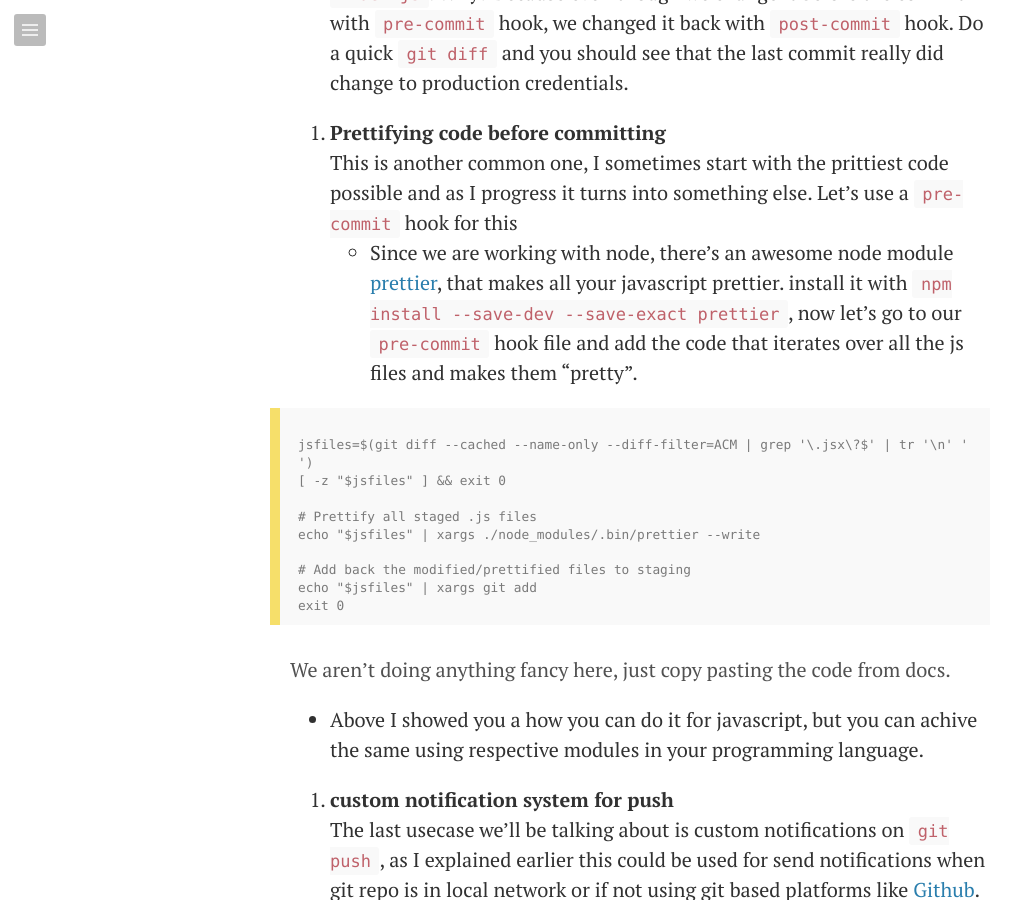
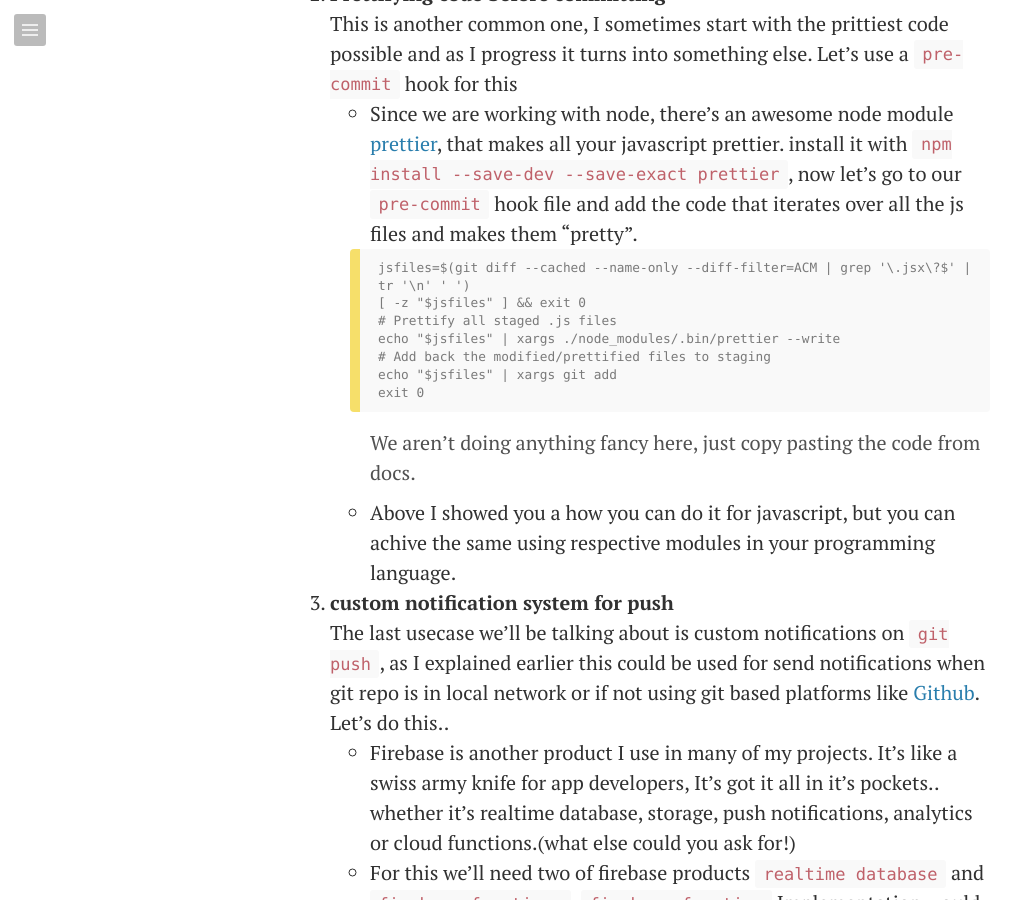
Before and after one commit to pavitran/blog, a Jekyll site: the page built from _posts/2017-10-29-hooking-up-with-git-hooks.md, in a window 1280 px wide and 900 px high, scrolled down 4518 px. Shown: the whole window, without its empty margins (0-1034 px from the left). Built offline with Jekyll 4.4.1, drawn with Linux system fonts in a browser that asks for light colours; Markdown is read by kramdown in place of the engine named in the settings; comment, search, counter and statistics services are not loaded; some of the changed text lies outside the part shown.

Commit message:
few more changes with karmdown

````diff
--- a/_config.yml
+++ b/_config.yml
@@ -1,5 +1,5 @@
 # Dependencies
-markdown:	redcarpet
+markdown:	kramdown
 highlighter:	true
 
 # Permalinks
--- a/_posts/2017-10-29-hooking-up-with-git-hooks.md
+++ b/_posts/2017-10-29-hooking-up-with-git-hooks.md
@@ -52,29 +52,29 @@
 1. **Different credentials for dev and production**
   I usually have different credentials file for dev and production, let's call them `credentials.json` and `credentials-dev.json`. Now we usually have to switch them before commiting the code, let's automate it with hooks..
  - In the current `hooks` directory you'd have a file with the name `pre-commit.sample`, remove the `.sample` extension, save and open up the file in your favourite text editor. You should see some sample bash script, let's ignore it for now and remove all the content's of the file(except the `#!/bin/sh`). Now let's assume you are working with a node project and in your project directory have a `index.js` file, this is the file in which we require the credentials. Let's switch the occurances of `credentials-dev.json` with `credentials.json` using sed..
-   <pre><code class="bash">
-    sed -i "s/credentials-dev.json/credentials.json/g" ./src/index.js
-    git add ./src/index.js
-  </code></pre>
+     ```
+        sed -i "s/credentials-dev.json/credentials.json/g" ./src/index.js
+        git add ./src/index.js
+      ```
   This would replace all the occurance of our dev credentials with production credentials, and the next line `git add ./src/index.js` to add the chaged file back to the staging, you could do `git add .` if you are updating multiple files in the hooks. Save it, try commiting the code and you should see the changes in the file.
  - We just switched the credentials to production, but wait again for development you have to switch them back manually, seems inefficient🤔. Let's improvise it. Create a new hook that changes back the production credentials to dev, in same `hooks` directory create a new file `post-commit`(without any extension). open the file in editor and add `#!/bin/sh` on top, again just one line which does the exact opposite.
-  <pre><code class="bash">
+  ```
   sed -i "s/credentials.json/credentials-dev.json/g" ./src/index.js
-  </code></pre>
+  ```
  - That's all, try commiting the code and you should see no changes in the `index.js`. Why? Because even though we change it before the commit with `pre-commit` hook, we changed it back with `post-commit` hook. Do a quick `git diff` and you should see that the last commit really did change to production credentials.
 
-2. **Prettifying code before committing**
+ 2. **Prettifying code before committing**
 This is another common one, I sometimes start with the prittiest code possible and as I progress it turns into something else. Let's use a `pre-commit` hook for this
  - Since we are working with node, there's an awesome node module [prettier](https://github.com/prettier/prettier#option-3-bash-script), that makes all your javascript prettier. install it with `npm install --save-dev --save-exact prettier`, now let's go to our `pre-commit` hook file and add the code that iterates over all the js files and makes them "pretty".
-<pre><code class="bash">
+```
 jsfiles=$(git diff --cached --name-only --diff-filter=ACM | grep '\.jsx\?$' | tr '\n' ' ')
-[ -z "$jsfiles" ] && exit 0<br />
+[ -z "$jsfiles" ] && exit 0
 # Prettify all staged .js files
-echo "$jsfiles" | xargs ./node_modules/.bin/prettier --write<br />
+echo "$jsfiles" | xargs ./node_modules/.bin/prettier --write
 # Add back the modified/prettified files to staging
 echo "$jsfiles" | xargs git add
 exit 0
-</code></pre>
+```
 We aren't doing anything fancy here, just copy pasting the code from docs.
   - Above I showed you a how you can do it for javascript, but you can achive the same using respective modules in your programming language.
 
@@ -86,13 +86,13 @@
   Don't worry! since we'll be using `curl` to add data to database using REST API, you can use the same knowledge with any other platform.
   - Create a new file `post-push`(again with no extension), and save it in the hooks directory. Add the `#!/bin/sh` header and save it.
   - You all know what [curl](https://curl.haxx.se/) is right ? Now we'll send a json object with the name of the author and time of push to the `firebase database` REST API endpoint.
-  <pre><code class="bash">
-  now=$(date +"%T-%d/%m/%Y")<br />
-  curl -X PUT -d '{ "name": "Pavitran", "time": "'"$now"'" }' \
-    'https://git-hooks-15794.firebaseio.com/commits.json'
-  </code></pre>
-  In the above code, we get the time, date and save in the `$now` variable. Then using curl we Put json data with a `name` and `time` properly, to the endpoint `https://git-hooks-15794.firebaseio.com/commits.json`. This will add the data to the `firebase database`.
+    ```
+    now=$(date +"%T-%d/%m/%Y")<br />
+    curl -X PUT -d '{ "name": "Pavitran", "time": "'"$now"'" }' \
+      'https://git-hooks-15794.firebaseio.com/commits.json'
+    ```
+    In the above code, we get the time, date and save in the `$now` variable. Then using curl we Put json data with a `name` and `time` properly, to the endpoint `https://git-hooks-15794.firebaseio.com/commits.json`. This will add the data to the `firebase database`.
   - Hey But wait, you said we were going to send a notification and all you did was add some data to the database?
   Well I did, but Implementating the remaining part would be out of scope. But if you still want to, All you have to do is listen for changes in database from firebase function and send a notification through email. If you are interested you can checkout this example [email-users](https://github.com/firebase/functions-samples/tree/master/quickstarts/email-users), where you can learn how to send an email using firebase function.
 
-  That was `Git Hooks` in a nutshell, Do let me know your views on this piece. Also let me know if you got any inprovisations or suggestion in the comments below. That's it for now, signing out!
+  That was `Git Hooks` in a nutshell, Do let me know your views on this piece. Also let me know if you got any improvisations or suggestion in the comments below. That's it for now, signing out!
````
Also changed, not shown: 2 other files.
